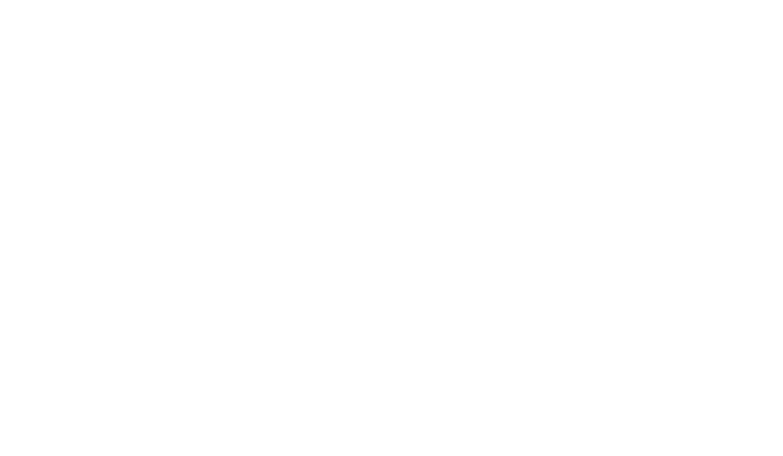
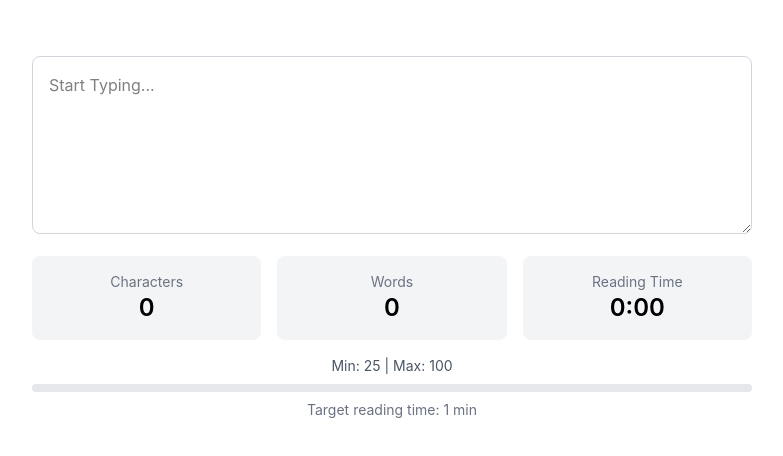
Before and after one commit to unw10181/lab9.2, a React (Vite) app: page / in a window 1280 px wide. Shown: the top 456 px of the page, without its empty margins (248-1031 px from the left). Built offline with nearby package versions, Linux system fonts and the light colour scheme.

Commit message:
passing in info

```diff
--- a/src/components/CharacterCounter/CharacterCounter.tsx
+++ b/src/components/CharacterCounter/CharacterCounter.tsx
@@ -27,7 +27,34 @@ export const CharacterCounter: React.FC<CharacterCounterProps> = ({
     maxWords !== Infinity
       ? Math.min((stats.wordCount / maxWords) * 100, 100)
       : 0;
-  return <div className="max-w-3xl mx-auto p-6">
+  return (
+    <div className="max-w-3xl mx-auto p-6">
+      <TextInput onTextChange={setText} />
 
-  </div>;
+      <StatDisplay stats={stats} showReadingTime />
+
+      {(minWords > 0 || maxWords !== Infinity) && (
+        <div className="mt-4">
+          <p className="text-sm text-gray-600">
+            Min: {minWords} | Max: {maxWords === Infinity ? "∞" : maxWords}
+          </p>
+
+          {maxWords !== Infinity && (
+            <div className="w-full bg-gray-200 rounded-full h-2 mt-2">
+              <div
+                className="bg-blue-500 h-2 rounded-full transition-all"
+                style={{ width: `${wordProgress}%` }}
+              />
+            </div>
+          )}
+        </div>
+      )}
+
+      {targetReadingTime && (
+        <p className="mt-2 text-sm text-gray-500">
+          Target reading time: {targetReadingTime} min
+        </p>
+      )}
+    </div>
+  );
 };
```
